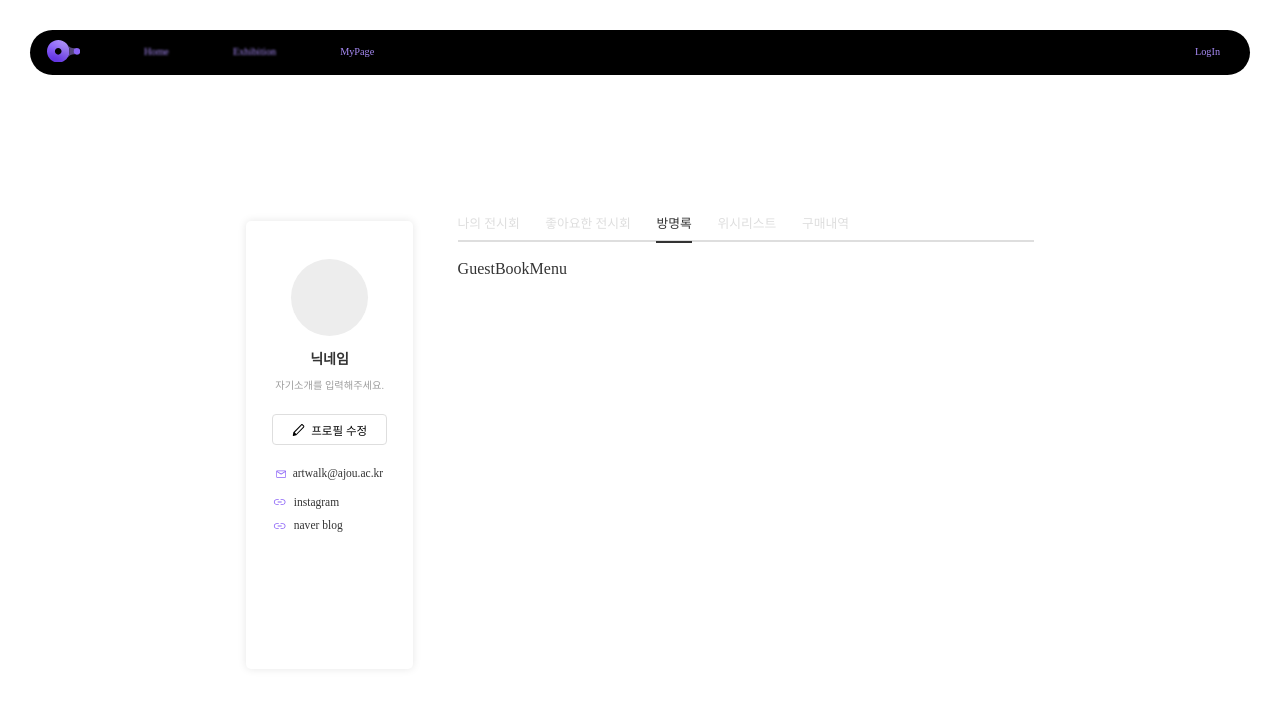
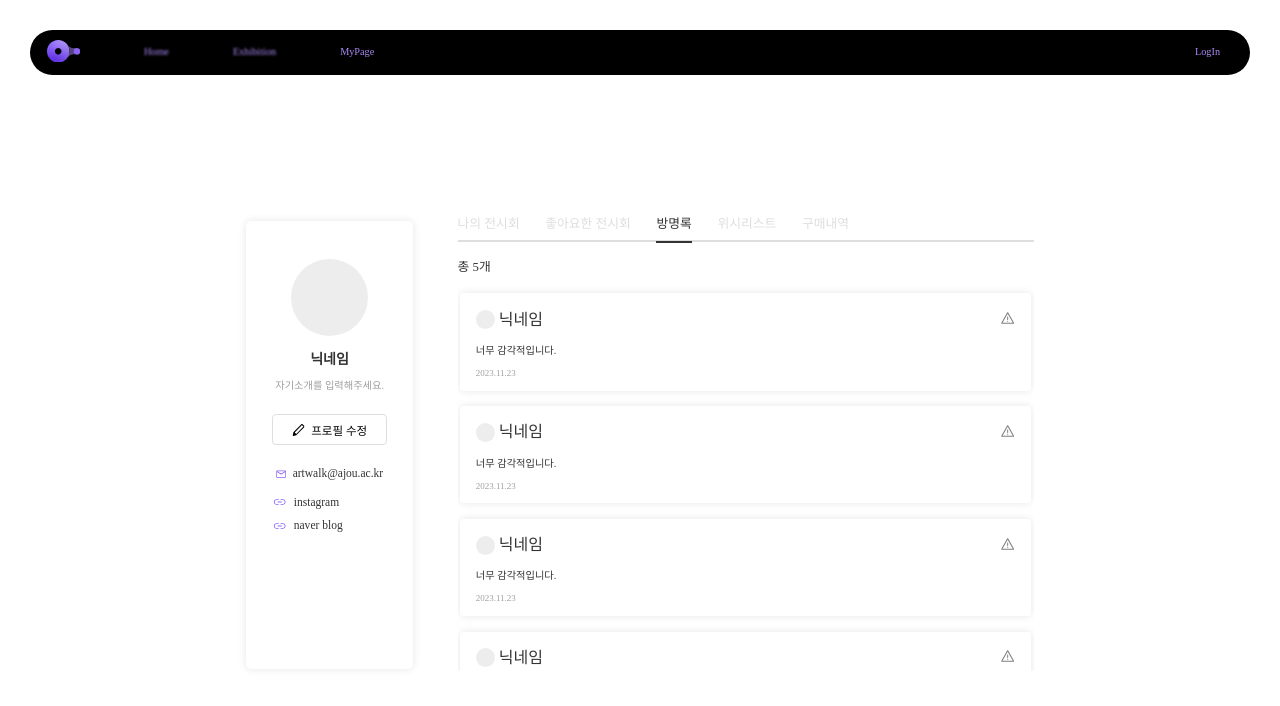
Before and after one commit to 23-2-Media-Project/front, a React (Create React App) app: page /mypage in a window 1280 px wide. Both pictures are taken after a click on the element "방명록". Shown: the top 706 px of the page. Built offline with nearby package versions, Linux system fonts and the light colour scheme; a web font is replaced by a local one.

Commit message:
feature: 마이페이지 - 방명록 메뉴 구현

```diff
--- /dev/null
+++ b/src/components/mypage/GuestBookComponent.jsx
@@ -0,0 +1,89 @@
+import React, { useEffect } from "react";
+import styled from "styled-components";
+
+import { ReactComponent as WarningSvg } from "../../assets/icons/warning.svg";
+
+const GuestBookComponent = ({ setCntBook }) => {
+  // 방명록 개수 설정
+  useEffect(() => {
+    setCntBook(guestBookData.length);
+  }, [guestBookData.length]);
+
+  return (
+    <>
+      {guestBookData.map((data) => {
+        return (
+          <GuestBookBox>
+            <TitleWrap>
+              <NickNameWrap>
+                <ProfileImg></ProfileImg>
+                <div>{data?.nickname}</div>
+              </NickNameWrap>
+              <SvgWrap>
+                <WarningSvg style={{ width: "1.2vw" }} />
+              </SvgWrap>
+            </TitleWrap>
+            <ContentsWrap>{data?.contents}</ContentsWrap>
+            <DateWrap>{data?.date}</DateWrap>
+          </GuestBookBox>
+        );
+      })}
+    </>
+  );
+};
+
+export default GuestBookComponent;
+const DateWrap = styled.div`
+  width: 100%;
+  font-size: 0.7vw;
+  color: #9e9e9e;
+`;
+const ContentsWrap = styled.div`
+  width: 100%;
+  height: max-content;
+  font-size: 0.8vw;
+  margin-bottom: 1vw;
+`;
+const SvgWrap = styled.div`
+  cursor: pointer;
+  opacity: 0.5;
+  transition: 0.3s;
+  &:hover {
+    opacity: 1;
+  }
+`;
+const ProfileImg = styled.div`
+  width: 1.5vw;
+  height: 1.5vw;
+  border-radius: 50%;
+  background-color: #ededed;
+  margin-right: 0.3vw;
+`;
+const NickNameWrap = styled.div`
+  width: max-content;
+  display: flex;
+  align-items: center;
+`;
+const TitleWrap = styled.div`
+  width: 100%;
+  display: flex;
+  justify-content: space-between;
+  margin-bottom: 1vw;
+`;
+const GuestBookBox = styled.div`
+  width: 99%;
+  margin-left: 0.5%;
+  height: max-content;
+  padding: 1vw 1.2vw;
+  box-sizing: border-box;
+  box-shadow: 0 0 8px 0 rgba(0, 0, 0, 0.1);
+  border-radius: 4px;
+`;
+
+const guestBookData = [
+  { nickname: "닉네임", contents: "너무 감각적입니다.", date: "2023.11.23" },
+  { nickname: "닉네임", contents: "너무 감각적입니다.", date: "2023.11.23" },
+  { nickname: "닉네임", contents: "너무 감각적입니다.", date: "2023.11.23" },
+  { nickname: "닉네임", contents: "너무 감각적입니다.", date: "2023.11.23" },
+  { nickname: "닉네임", contents: "너무 감각적입니다.", date: "2023.11.23" },
+];
--- a/src/components/mypage/GuestBookMenu.jsx
+++ b/src/components/mypage/GuestBookMenu.jsx
@@ -1,7 +1,17 @@
-import React from "react";
+import React, { useState } from "react";
+
+import GuestBookComponent from "./GuestBookComponent";
 
 const GuestBookMenu = () => {
-  return <div>GuestBookMenu</div>;
+  // 방명록 개수 count state
+  const [cntBook, setCntBook] = useState(0);
+
+  return (
+    <div className="guest-book-wrap">
+      <div className="count-guest-book">총 {cntBook}개</div>
+      <GuestBookComponent setCntBook={setCntBook} />
+    </div>
+  );
 };
 
 export default GuestBookMenu;
--- a/src/pages/MyPage.jsx
+++ b/src/pages/MyPage.jsx
@@ -14,9 +14,9 @@ import PurchaseHistoryMenu from "../components/mypage/PurchaseHistoryMenu";
 /* TODO:
  * [O] 사용자 정보 박스 구현
  * [O] 메뉴 탭바 구현
- * [] 나의 전시회 메뉴 구현
- * [] 좋아요한 전시회 메뉴 구현
- * [] 방명록 전시회 메뉴 구현
+ * [O] 나의 전시회 메뉴 구현
+ * [O] 좋아요한 전시회 메뉴 구현
+ * [O] 방명록 전시회 메뉴 구현
  * [] 위시리스트 메뉴 구현
  * [] 구매내역 메뉴 구현
  */
--- a/src/styles/MyPage.scss
+++ b/src/styles/MyPage.scss
@@ -161,6 +161,20 @@
           }
         }
       }
+      .guest-book-wrap {
+        width: 100%;
+        height: max-content;
+        margin-bottom: 0.5%;
+        display: flex;
+        flex-direction: column;
+        gap: 1.2vw;
+
+        .count-guest-book {
+          margin-bottom: 0.3vw;
+          font-size: 1vw;
+          font-weight: 500;
+        }
+      }
     }
   }
 }
```
